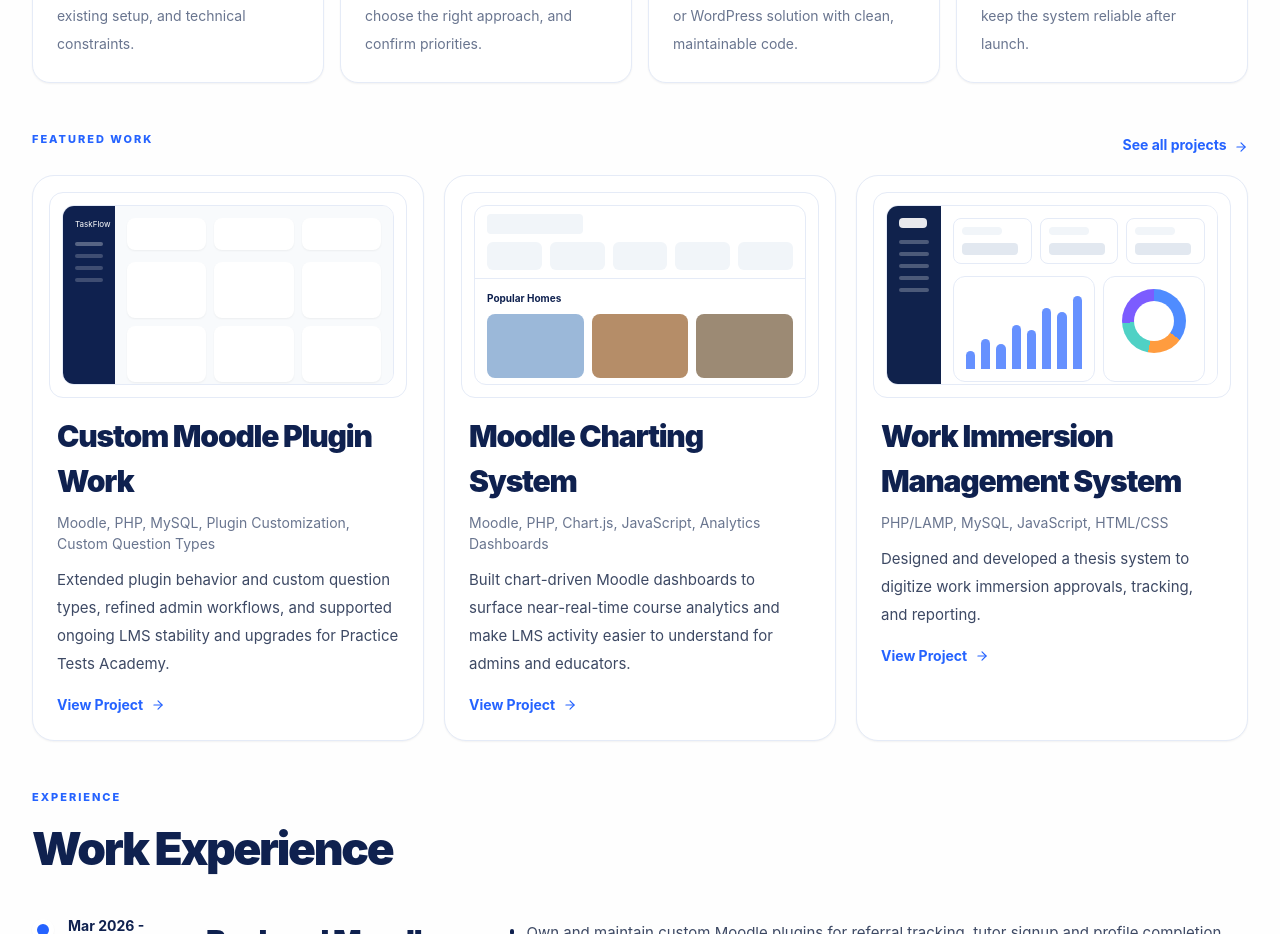
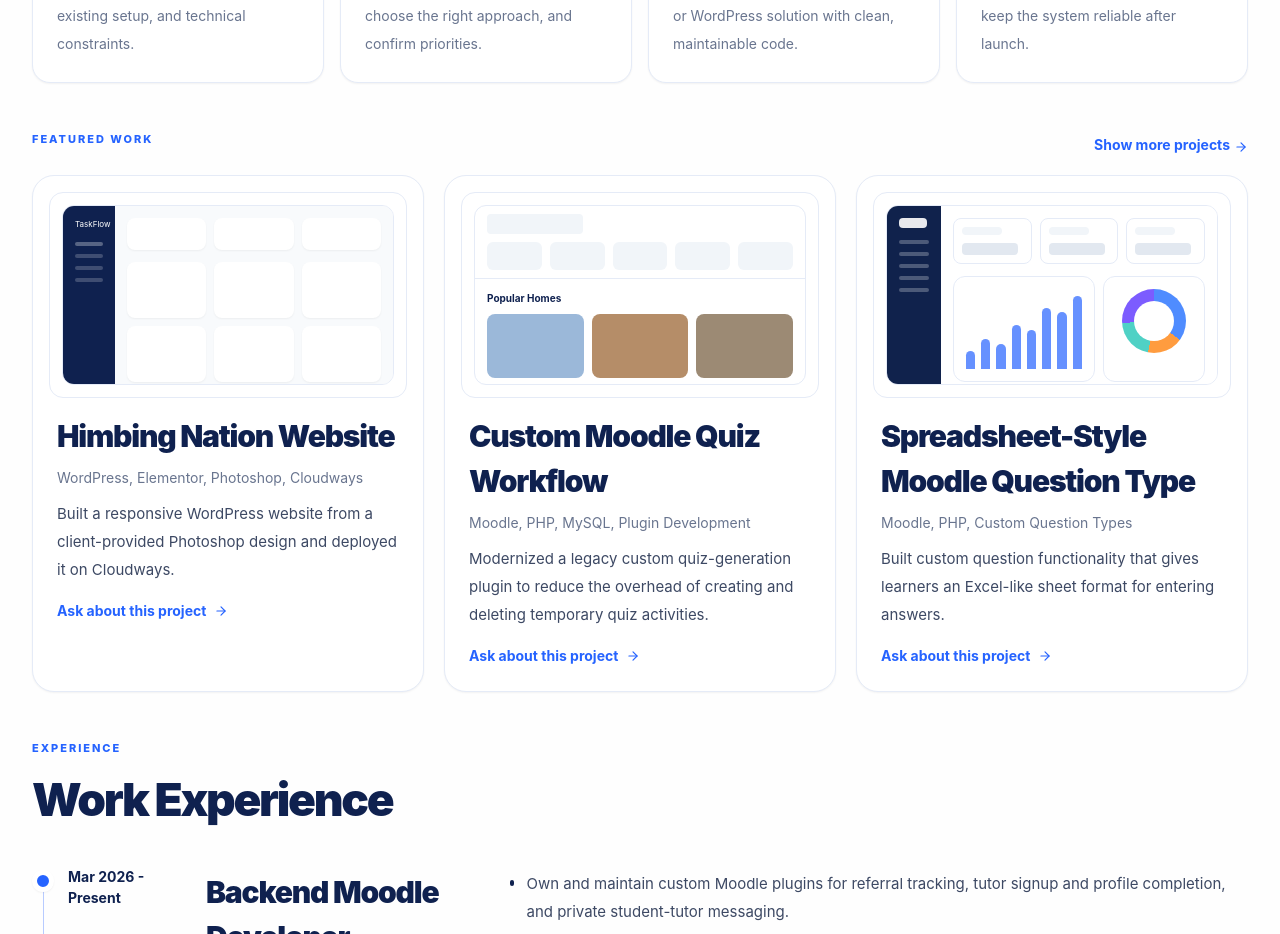
Before and after one commit to iamivanabella/portfolio, a Next.js app: page / in a window 1280 px wide. Shown: the part 1400-2334 px from the top of the page. Built offline with nearby package versions, Linux system fonts and the light colour scheme.

Commit message:
Add expandable portfolio projects

```diff
--- a/src/components/home/ProjectsSection.tsx
+++ b/src/components/home/ProjectsSection.tsx
@@ -1,3 +1,6 @@
+"use client";
+
+import { useState } from "react";
 import { ArrowRight } from "lucide-react";
 
 import type { Project } from "./data";
@@ -9,18 +12,29 @@
 };
 
 export function ProjectsSection({ projects }: ProjectsSectionProps) {
+  const [showAll, setShowAll] = useState(false);
+  const visibleProjects = showAll ? projects : projects.slice(0, 3);
+
   return (
     <section id="projects" className="pb-12">
       <div className="mb-5 flex items-end justify-between gap-4">
         <div>
           <SectionEyebrow>Featured Work</SectionEyebrow>
         </div>
-        <a href="#contact" className="text-[14px] font-bold text-blue">
-          See all projects <ArrowRight className="ml-1 inline-block" size={14} />
-        </a>
+        {projects.length > 3 && (
+          <button
+            type="button"
+            onClick={() => setShowAll((current) => !current)}
+            aria-expanded={showAll}
+            className="text-[14px] font-bold text-blue"
+          >
+            {showAll ? "Show fewer projects" : "Show more projects"}
+            <ArrowRight className="ml-1 inline-block" size={14} />
+          </button>
+        )}
       </div>
       <div className="grid gap-5 lg:grid-cols-3">
-        {projects.map((project) => (
+        {visibleProjects.map((project) => (
           <article key={project.title} className="rounded-[22px] border border-line bg-white p-4 shadow-sm">
             <ProjectPreview variant={project.variant} />
             <div className="px-2 pb-2 pt-4">
@@ -28,7 +42,7 @@
               <p className="mt-2 text-[14px] text-muted">{project.stack}</p>
               <p className="mt-3 text-[15px] leading-7 text-text">{project.text}</p>
               <a href="#contact" className="mt-4 inline-flex items-center gap-2 text-[14px] font-bold text-blue">
-                View Project <ArrowRight size={14} />
+                Ask about this project <ArrowRight size={14} />
               </a>
             </div>
           </article>
--- a/src/components/home/data.ts
+++ b/src/components/home/data.ts
@@ -67,21 +67,33 @@
 
 export const projects: Project[] = [
   {
-    title: "Custom Moodle Plugin Work",
-    stack: "Moodle, PHP, MySQL, Plugin Customization, Custom Question Types",
-    text: "Extended plugin behavior and custom question types, refined admin workflows, and supported ongoing LMS stability and upgrades for Practice Tests Academy.",
+    title: "Himbing Nation Website",
+    stack: "WordPress, Elementor, Photoshop, Cloudways",
+    text: "Built a responsive WordPress website from a client-provided Photoshop design and deployed it on Cloudways.",
     variant: "board",
   },
   {
-    title: "Moodle Charting System",
-    stack: "Moodle, PHP, Chart.js, JavaScript, Analytics Dashboards",
-    text: "Built chart-driven Moodle dashboards to surface near-real-time course analytics and make LMS activity easier to understand for admins and educators.",
+    title: "Custom Moodle Quiz Workflow",
+    stack: "Moodle, PHP, MySQL, Plugin Development",
+    text: "Modernized a legacy custom quiz-generation plugin to reduce the overhead of creating and deleting temporary quiz activities.",
     variant: "stay",
+  },
+  {
+    title: "Spreadsheet-Style Moodle Question Type",
+    stack: "Moodle, PHP, Custom Question Types",
+    text: "Built custom question functionality that gives learners an Excel-like sheet format for entering answers.",
+    variant: "dash",
+  },
+  {
+    title: "Custom Moodle Plugin Suite",
+    stack: "Moodle, PHP, MySQL, Plugin Development",
+    text: "Develop and maintain custom referral, tutor signup and profile completion, and private messaging plugins for learning platforms.",
+    variant: "board",
   },
   {
     title: "Work Immersion Management System",
     stack: "PHP/LAMP, MySQL, JavaScript, HTML/CSS",
-    text: "Designed and developed a thesis system to digitize work immersion approvals, tracking, and reporting.",
+    text: "Developed a thesis system that digitized work immersion approvals, tracking, reporting, and organization assignments based on student preferences.",
     variant: "dash",
   },
 ];
```
